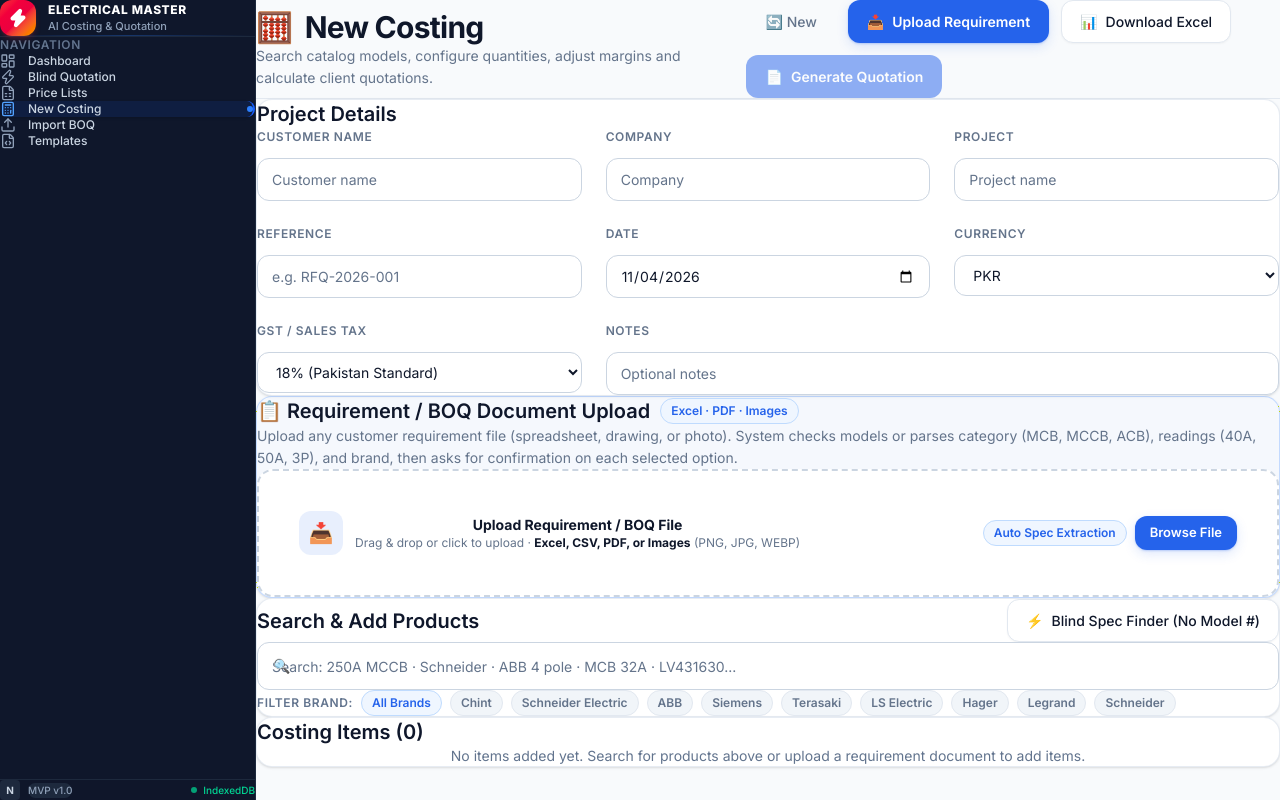
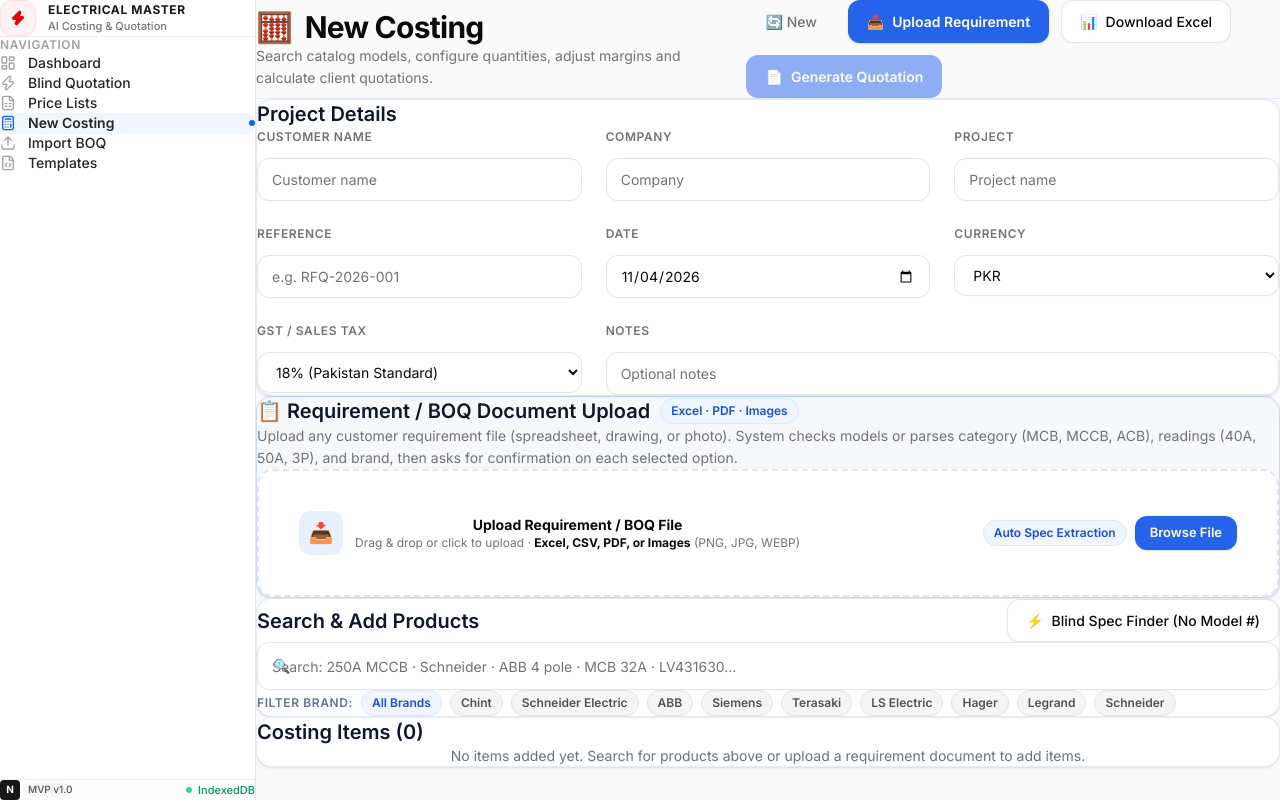
Before and after one commit to Rashed-Ashraf/EMSCosting, a Next.js app: page /costing in a window 1280 px wide. Built offline with nearby package versions, Linux system fonts and the light colour scheme.

Commit message:
feat(ui): complete redesign with clean light primary aesthetic, subtle shadows, and crisp white sidebar

```diff
--- a/app/globals.css
+++ b/app/globals.css
@@ -3,68 +3,58 @@
 @theme {
   --color-background: var(--background);
   --color-foreground: var(--foreground);
-  --color-card: var(--card-bg);
-  --color-card-foreground: var(--foreground);
+  --color-card: var(--card);
+  --color-card-foreground: var(--card-foreground);
   --color-sidebar-bg: var(--sidebar-bg);
   --color-sidebar-border: var(--sidebar-border);
-  --color-card-bg: var(--card-bg);
-  --color-card-border: var(--card-border);
-  --color-primary: var(--accent);
-  --color-primary-foreground: #ffffff;
-  --color-accent: var(--accent);
-  --color-accent-hover: var(--accent-hover);
-  --color-accent-subtle: var(--accent-subtle);
+  --color-card-bg: var(--card);
+  --color-card-border: var(--border);
+  --color-primary: var(--primary);
+  --color-primary-foreground: var(--primary-foreground);
+  --color-accent: var(--primary);
+  --color-accent-hover: #1d4ed8;
+  --color-accent-subtle: #eff6ff;
   --color-success: var(--success);
   --color-warning: var(--warning);
-  --color-danger: var(--danger);
-  --color-muted: var(--muted);
-  --color-muted-bg: var(--muted-bg);
-  --color-input-bg: var(--input-bg);
-  --color-input-border: var(--input-border);
+  --color-danger: #ef4444;
+  --color-muted: var(--muted-foreground);
+  --color-muted-bg: var(--muted);
+  --color-input-bg: var(--background);
+  --color-input-border: var(--border);
   --color-border: var(--border);
-  --color-highlight: var(--highlight);
+  --color-highlight: #eff6ff;
 }
 
 :root {
-  --background: #f8fafc;
-  --foreground: #0f172a;
-  --sidebar-bg: #0f172a;
-  --sidebar-border: #1e293b;
-  --card-bg: #ffffff;
-  --card-border: #e2e8f0;
-  --accent: #2563eb;
-  --accent-hover: #1d4ed8;
-  --accent-subtle: #eff6ff;
-  --success: #16a34a;
-  --warning: #d97706;
-  --danger: #dc2626;
-  --muted: #64748b;
-  --muted-bg: #f1f5f9;
-  --input-bg: #ffffff;
-  --input-border: #cbd5e1;
-  --border: #e2e8f0;
-  --highlight: #eff6ff;
+  --background: #ffffff;
+  --foreground: #0a0a0a;
+  --card: #ffffff;
+  --card-foreground: #0a0a0a;
+  --muted: #f5f5f5;
+  --muted-foreground: #737373;
+  --border: #e5e5e5;
+  --primary: #2563eb;
+  --primary-foreground: #ffffff;
+  --success: #10b981;
+  --warning: #f59e0b;
+  --sidebar-bg: #ffffff;
+  --sidebar-border: #e5e5e5;
 }
 
 .dark {
-  --background: #090d16;
-  --foreground: #f8fafc;
-  --sidebar-bg: #0b1120;
-  --sidebar-border: #1e293b;
-  --card-bg: #0f172a;
-  --card-border: #1e293b;
-  --accent: #3b82f6;
-  --accent-hover: #2563eb;
-  --accent-subtle: rgba(59, 130, 246, 0.15);
-  --success: #22c55e;
+  --background: #0a0a0a;
+  --foreground: #fafafa;
+  --card: #171717;
+  --card-foreground: #fafafa;
+  --muted: #262626;
+  --muted-foreground: #a3a3a3;
+  --border: #262626;
+  --primary: #3b82f6;
+  --primary-foreground: #ffffff;
+  --success: #10b981;
   --warning: #f59e0b;
-  --danger: #ef4444;
-  --muted: #94a3b8;
-  --muted-bg: #1e293b;
-  --input-bg: #0f172a;
-  --input-border: #334155;
-  --border: #1e293b;
-  --highlight: #1e293b;
+  --sidebar-bg: #121212;
+  --sidebar-border: #262626;
 }
 
 * {
@@ -73,12 +63,10 @@
   padding: 0;
 }
 
-html,
 body {
-  height: 100%;
   background-color: var(--background);
   color: var(--foreground);
-  font-family: "Inter", -apple-system, BlinkMacSystemFont, "Segoe UI", Roboto, sans-serif;
+  font-family: 'Inter', system-ui, -apple-system, BlinkMacSystemFont, "Segoe UI", Roboto, sans-serif;
   -webkit-font-smoothing: antialiased;
   -moz-osx-font-smoothing: grayscale;
 }
@@ -88,7 +76,7 @@ a {
   text-decoration: none;
 }
 
-/* Crisp Clean Scrollbars */
+/* Subtle, refined scrollbars */
 ::-webkit-scrollbar {
   width: 6px;
   height: 6px;
@@ -99,15 +87,15 @@ a {
 }
 
 ::-webkit-scrollbar-thumb {
-  background: #cbd5e1;
+  background: #d4d4d4;
   border-radius: 9999px;
 }
 
 ::-webkit-scrollbar-thumb:hover {
-  background: #94a3b8;
+  background: #a3a3a3;
 }
 
-/* Global Typography Hierarchy */
+/* Typography Hierarchy */
 h1, .h1 {
   font-size: 1.875rem; /* 30px */
   line-height: 2.25rem;
@@ -133,28 +121,28 @@ h3, .h3 {
 p, .body-text {
   font-size: 0.875rem; /* 14px */
   line-height: 1.375rem;
-  color: var(--muted);
+  color: var(--muted-foreground);
 }
 
-/* Modern Card Component (Consistent rounded-2xl, p-6, shadow-sm, transition-all) */
+/* Modern Card with Subtle Depth */
 .card {
-  background-color: var(--card-bg);
-  color: var(--foreground);
-  border: 1px solid var(--card-border);
+  background-color: var(--card);
+  color: var(--card-foreground);
+  border: 1px solid var(--border);
   border-radius: 1rem; /* rounded-2xl */
   padding: 1.5rem; /* p-6 */
   box-shadow: 0 1px 3px 0 rgba(0, 0, 0, 0.04), 0 1px 2px -1px rgba(0, 0, 0, 0.02);
   transition: all 0.2s cubic-bezier(0.16, 1, 0.3, 1);
 }
 
-/* Modern Button Hierarchy (Consistent rounded-xl, text-sm, shadow-sm, transition-all duration-200) */
+/* Premium Button Styling */
 .btn-primary {
-  background-color: #2563eb;
-  color: #ffffff;
+  background-color: var(--primary);
+  color: var(--primary-foreground);
   border: 1px solid transparent;
   border-radius: 0.75rem; /* rounded-xl */
   padding: 10px 18px;
-  font-size: 14px; /* text-sm */
+  font-size: 14px;
   font-weight: 600;
   cursor: pointer;
   transition: all 0.2s cubic-bezier(0.16, 1, 0.3, 1);
@@ -163,12 +151,12 @@ p, .body-text {
   justify-content: center;
   gap: 8px;
   white-space: nowrap;
-  box-shadow: 0 1px 2px 0 rgba(37, 99, 235, 0.25), 0 4px 12px 0 rgba(37, 99, 235, 0.15);
+  box-shadow: 0 1px 2px 0 rgba(37, 99, 235, 0.2);
 }
 
 .btn-primary:hover {
   background-color: #1d4ed8;
-  box-shadow: 0 4px 12px 0 rgba(37, 99, 235, 0.35);
+  box-shadow: 0 3px 8px 0 rgba(37, 99, 235, 0.25);
   transform: translateY(-0.5px);
 }
 
@@ -184,12 +172,12 @@ p, .body-text {
 }
 
 .btn-secondary {
-  background-color: var(--card-bg);
+  background-color: #ffffff;
   color: var(--foreground);
-  border: 1px solid var(--card-border);
+  border: 1px solid var(--border);
   border-radius: 0.75rem; /* rounded-xl */
   padding: 10px 18px;
-  font-size: 14px; /* text-sm */
+  font-size: 14px;
   font-weight: 500;
   cursor: pointer;
   transition: all 0.2s cubic-bezier(0.16, 1, 0.3, 1);
@@ -198,22 +186,26 @@ p, .body-text {
   justify-content: center;
   gap: 8px;
   white-space: nowrap;
-  box-shadow: 0 1px 2px 0 rgba(0, 0, 0, 0.04);
+  box-shadow: 0 1px 2px 0 rgba(0, 0, 0, 0.03);
+}
+
+.dark .btn-secondary {
+  background-color: var(--card);
 }
 
 .btn-secondary:hover {
-  background-color: var(--muted-bg);
-  border-color: var(--muted);
+  background-color: var(--muted);
+  border-color: #d4d4d4;
   color: var(--foreground);
 }
 
 .btn-ghost {
   background-color: transparent;
-  color: var(--muted);
+  color: var(--muted-foreground);
   border: 1px solid transparent;
   border-radius: 0.75rem; /* rounded-xl */
   padding: 10px 18px;
-  font-size: 14px; /* text-sm */
+  font-size: 14px;
   font-weight: 500;
   cursor: pointer;
   transition: all 0.2s cubic-bezier(0.16, 1, 0.3, 1);
@@ -225,17 +217,17 @@ p, .body-text {
 }
 
 .btn-ghost:hover {
-  background-color: var(--muted-bg);
+  background-color: var(--muted);
   color: var(--foreground);
 }
 
 .btn-danger {
-  background-color: rgba(239, 68, 68, 0.1);
-  color: #ef4444;
-  border: 1px solid rgba(239, 68, 68, 0.25);
+  background-color: #fef2f2;
+  color: #dc2626;
+  border: 1px solid #fecaca;
   border-radius: 0.75rem; /* rounded-xl */
   padding: 10px 18px;
-  font-size: 14px; /* text-sm */
+  font-size: 14px;
   font-weight: 500;
   cursor: pointer;
   transition: all 0.2s cubic-bezier(0.16, 1, 0.3, 1);
@@ -245,17 +237,23 @@ p, .body-text {
   gap: 8px;
 }
 
+.dark .btn-danger {
+  background-color: rgba(239, 68, 68, 0.15);
+  color: #f87171;
+  border-color: rgba(239, 68, 68, 0.3);
+}
+
 .btn-danger:hover {
-  background-color: rgba(239, 68, 68, 0.2);
+  background-color: #fee2e2;
 }
 
 .btn-success {
-  background-color: rgba(34, 197, 94, 0.1);
-  color: #22c55e;
-  border: 1px solid rgba(34, 197, 94, 0.25);
+  background-color: #ecfdf5;
+  color: #059669;
+  border: 1px solid #a7f3d0;
   border-radius: 0.75rem; /* rounded-xl */
   padding: 10px 18px;
-  font-size: 14px; /* text-sm */
+  font-size: 14px;
   font-weight: 500;
   cursor: pointer;
   transition: all 0.2s cubic-bezier(0.16, 1, 0.3, 1);
@@ -265,8 +263,14 @@ p, .body-text {
   gap: 8px;
 }
 
+.dark .btn-success {
+  background-color: rgba(16, 185, 129, 0.15);
+  color: #34d399;
+  border-color: rgba(16, 185, 129, 0.3);
+}
+
 .btn-success:hover {
-  background-color: rgba(34, 197, 94, 0.2);
+  background-color: #d1fae5;
 }
 
 .btn-sm {
@@ -275,57 +279,59 @@ p, .body-text {
   border-radius: 0.75rem; /* rounded-xl */
 }
 
-/* Modern Inputs & Selects (Consistent rounded-xl, p-2.5, text-sm, transition-all duration-200) */
+/* Modern Form Controls */
 .input {
-  background-color: var(--input-bg);
-  border: 1px solid var(--input-border);
+  background-color: var(--background);
+  border: 1px solid var(--border);
   border-radius: 0.75rem; /* rounded-xl */
   color: var(--foreground);
-  font-size: 14px; /* text-sm */
+  font-size: 14px;
   padding: 10px 14px;
   width: 100%;
   outline: none;
   transition: all 0.2s cubic-bezier(0.16, 1, 0.3, 1);
+  box-shadow: 0 1px 2px 0 rgba(0, 0, 0, 0.02);
 }
 
 .input:focus {
-  border-color: var(--accent);
-  box-shadow: 0 0 0 3px rgba(37, 99, 235, 0.15);
+  border-color: var(--primary);
+  box-shadow: 0 0 0 3px rgba(37, 99, 235, 0.12);
 }
 
 .input::placeholder {
-  color: var(--muted);
+  color: var(--muted-foreground);
 }
 
 .select {
-  background-color: var(--input-bg);
-  border: 1px solid var(--input-border);
+  background-color: var(--background);
+  border: 1px solid var(--border);
   border-radius: 0.75rem; /* rounded-xl */
   color: var(--foreground);
-  font-size: 14px; /* text-sm */
+  font-size: 14px;
   padding: 10px 14px;
   width: 100%;
   outline: none;
   cursor: pointer;
   transition: all 0.2s cubic-bezier(0.16, 1, 0.3, 1);
+  box-shadow: 0 1px 2px 0 rgba(0, 0, 0, 0.02);
 }
 
 .select:focus {
-  border-color: var(--accent);
-  box-shadow: 0 0 0 3px rgba(37, 99, 235, 0.15);
+  border-color: var(--primary);
+  box-shadow: 0 0 0 3px rgba(37, 99, 235, 0.12);
 }
 
 .label {
   font-size: 12px;
   font-weight: 600;
-  color: var(--muted);
+  color: var(--muted-foreground);
   text-transform: uppercase;
   letter-spacing: 0.05em;
   margin-bottom: 6px;
   display: block;
 }
 
-/* Modern Status & Filter Badges (Consistent rounded-full or rounded-xl) */
+/* Clean Badges */
 .badge {
   display: inline-flex;
   align-items: center;
@@ -340,8 +346,8 @@ p, .body-text {
 
 .badge-blue {
   background-color: #eff6ff;
-  color: #2563eb;
-  border: 1px solid #bfdbfe;
+  color: #1d4ed8;
+  border: 1px solid #dbeafe;
 }
 .dark .badge-blue {
   background-color: rgba(37, 99, 235, 0.15);
@@ -350,36 +356,36 @@ p, .body-text {
 }
 
 .badge-green {
-  background-color: #f0fdf4;
-  color: #16a34a;
-  border: 1px solid #bbf7d0;
+  background-color: #ecfdf5;
+  color: #047857;
+  border: 1px solid #a7f3d0;
 }
 .dark .badge-green {
-  background-color: rgba(22, 163, 74, 0.15);
-  color: #4ade80;
-  border-color: rgba(22, 163, 74, 0.3);
+  background-color: rgba(16, 185, 129, 0.15);
+  color: #34d399;
+  border-color: rgba(16, 185, 129, 0.3);
 }
 
 .badge-yellow {
-  background-color: #fefce8;
+  background-color: #fffbeb;
   color: #b45309;
   border: 1px solid #fde68a;
 }
 .dark .badge-yellow {
-  background-color: rgba(217, 119, 6, 0.15);
+  background-color: rgba(245, 158, 11, 0.15);
   color: #fbbf24;
-  border-color: rgba(217, 119, 6, 0.3);
+  border-color: rgba(245, 158, 11, 0.3);
 }
 
 .badge-red {
   background-color: #fef2f2;
-  color: #dc2626;
+  color: #b91c1c;
   border: 1px solid #fecaca;
 }
 .dark .badge-red {
-  background-color: rgba(220, 38, 38, 0.15);
+  background-color: rgba(239, 68, 68, 0.15);
   color: #f87171;
-  border-color: rgba(220, 38, 38, 0.3);
+  border-color: rgba(239, 68, 68, 0.3);
 }
 
 .badge-purple {
@@ -394,18 +400,23 @@ p, .body-text {
 }
 
 .badge-gray {
-  background-color: var(--muted-bg);
-  color: var(--muted);
-  border: 1px solid var(--border);
+  background-color: #f5f5f5;
+  color: #525252;
+  border: 1px solid #e5e5e5;
+}
+.dark .badge-gray {
+  background-color: #262626;
+  color: #a3a3a3;
+  border-color: #333333;
 }
 
-/* Data Tables (Consistent rounded-2xl, p-6, shadow-sm, transition-all duration-200) */
+/* Data Tables */
 .table-container {
   overflow-x: auto;
   border-radius: 1rem; /* rounded-2xl */
   border: 1px solid var(--border);
-  background-color: var(--card-bg);
-  box-shadow: 0 1px 3px 0 rgba(0, 0, 0, 0.04);
+  background-color: var(--card);
+  box-shadow: 0 1px 3px 0 rgba(0, 0, 0, 0.03);
 }
 
 table {
@@ -414,25 +425,37 @@ table {
 }
 
 thead th {
-  background-color: var(--muted-bg);
+  background-color: #fafafa;
   padding: 14px 18px;
   font-size: 12px;
-  font-weight: 700;
+  font-weight: 600;
   text-transform: uppercase;
   letter-spacing: 0.05em;
-  color: var(--muted);
+  color: var(--muted-foreground);
   text-align: left;
   white-space: nowrap;
   border-bottom: 1px solid var(--border);
 }
 
+.dark thead th {
+  background-color: #171717;
+}
+
 tbody tr {
-  border-bottom: 1px solid var(--border);
+  border-bottom: 1px solid #f0f0f0;
   transition: background-color 0.2s ease;
 }
 
+.dark tbody tr {
+  border-bottom-color: #262626;
+}
+
 tbody tr:hover {
-  background-color: rgba(37, 99, 235, 0.03);
+  background-color: #fafafa;
+}
+
+.dark tbody tr:hover {
+  background-color: #1f1f1f;
 }
 
 tbody td {
@@ -444,26 +467,26 @@ tbody td {
 
 /* Metrics and Statistics Cards */
 .stat-card {
-  background-color: var(--card-bg);
-  border: 1px solid var(--card-border);
+  background-color: var(--card);
+  border: 1px solid var(--border);
   border-radius: 1rem; /* rounded-2xl */
   padding: 1.5rem; /* p-6 */
   display: flex;
   flex-direction: column;
   gap: 8px;
-  box-shadow: 0 1px 3px 0 rgba(0, 0, 0, 0.04);
+  box-shadow: 0 1px 3px 0 rgba(0, 0, 0, 0.03);
   transition: all 0.2s cubic-bezier(0.16, 1, 0.3, 1);
 }
 
 .stat-card:hover {
-  box-shadow: 0 10px 15px -3px rgba(0, 0, 0, 0.07), 0 4px 6px -4px rgba(0, 0, 0, 0.05);
+  box-shadow: 0 8px 16px -4px rgba(0, 0, 0, 0.06);
   transform: translateY(-1px);
 }
 
 .stat-value {
-  font-size: 2rem; /* 32px */
+  font-size: 2rem;
   font-weight: 800;
-  color: var(--accent);
+  color: var(--foreground);
   line-height: 1.1;
   letter-spacing: -0.025em;
 }
@@ -474,7 +497,7 @@ tbody td {
   color: var(--foreground);
 }
 
-/* Layout Utilities (Consistent mb-8, gap-6) */
+/* Layout Utilities */
 .page-header {
   display: flex;
   align-items: center;
@@ -540,18 +563,18 @@ tbody td {
 
 /* Upload Drop Zone */
 .drop-zone {
-  border: 2px dashed var(--input-border);
+  border: 2px dashed var(--border);
   border-radius: 1rem; /* rounded-2xl */
   padding: 2.5rem;
   text-align: center;
   cursor: pointer;
-  background-color: var(--card-bg);
+  background-color: var(--card);
   transition: all 0.2s cubic-bezier(0.16, 1, 0.3, 1);
 }
 
 .drop-zone:hover,
 .drop-zone.active {
-  border-color: var(--accent);
+  border-color: var(--primary);
   background-color: var(--accent-subtle);
 }
 
@@ -560,7 +583,7 @@ tbody td {
   width: 22px;
   height: 22px;
   border: 2.5px solid var(--border);
-  border-top-color: var(--accent);
+  border-top-color: var(--primary);
   border-radius: 50%;
   animation: spin 0.8s linear infinite;
 }
@@ -573,7 +596,7 @@ tbody td {
 
 .skeleton {
   animation: pulse 2s cubic-bezier(0.4, 0, 0.6, 1) infinite;
-  background-color: var(--muted-bg);
+  background-color: var(--muted);
   border-radius: 0.75rem; /* rounded-xl */
 }
 
@@ -590,14 +613,14 @@ tbody td {
   position: fixed;
   bottom: 24px;
   right: 24px;
-  background-color: var(--card-bg);
-  border: 1px solid var(--card-border);
+  background-color: var(--card);
+  border: 1px solid var(--border);
   border-radius: 0.75rem; /* rounded-xl */
   padding: 14px 22px;
   z-index: 9999;
   animation: slideUp 0.25s ease-out;
   max-width: 420px;
-  box-shadow: 0 10px 25px -5px rgba(0, 0, 0, 0.1), 0 8px 10px -6px rgba(0, 0, 0, 0.05);
+  box-shadow: 0 10px 25px -5px rgba(0, 0, 0, 0.08), 0 8px 10px -6px rgba(0, 0, 0, 0.03);
   font-size: 14px;
   font-weight: 500;
   color: var(--foreground);
--- a/app/layout.tsx
+++ b/app/layout.tsx
@@ -33,7 +33,7 @@ function AppShell({ children }: { children: React.ReactNode }) {
   return (
     <div className="flex h-screen overflow-hidden bg-background">
       <Sidebar />
-      <main className="flex-1 overflow-auto flex flex-col bg-background min-w-0">
+      <main className="flex-1 overflow-auto flex flex-col bg-[#fafafa] dark:bg-background min-w-0">
         {children}
       </main>
     </div>
--- a/components/layout/Sidebar.tsx
+++ b/components/layout/Sidebar.tsx
@@ -30,19 +30,18 @@ export function Sidebar() {
     const pathname = usePathname();
 
     return (
-        <aside className="w-64 min-w-[256px] bg-slate-900 border-r border-slate-800 flex flex-col h-screen select-none shrink-0 text-slate-300">
-            {/* Logo Area with subtle gradient border effect */}
-            <div className="px-5 py-5 border-b border-slate-800 relative">
-                <div className="absolute inset-x-0 bottom-0 h-px bg-gradient-to-r from-transparent via-blue-500/30 to-transparent" />
+        <aside className="w-64 min-w-[256px] bg-white dark:bg-[#121212] border-r border-[#e5e5e5] dark:border-[#262626] flex flex-col h-screen select-none shrink-0 text-neutral-800 dark:text-neutral-200">
+            {/* Logo Area */}
+            <div className="px-5 py-5 border-b border-[#f0f0f0] dark:border-[#262626]">
                 <div className="flex items-center gap-3">
-                    <div className="flex h-9 w-9 items-center justify-center rounded-xl bg-gradient-to-br from-red-500 via-rose-600 to-amber-500 text-white shadow-md shadow-red-500/20">
-                        <Zap className="h-5 w-5 fill-current" />
+                    <div className="flex h-9 w-9 items-center justify-center rounded-xl bg-red-50 dark:bg-red-950/40 text-red-600 dark:text-red-400 border border-red-100 dark:border-red-900/40 shadow-xs">
+                        <Zap className="h-4 w-4 fill-current" />
                     </div>
                     <div className="min-w-0">
-                        <div className="text-xs font-extrabold tracking-wider text-white uppercase truncate">
+                        <div className="text-xs font-bold tracking-wider text-neutral-900 dark:text-white uppercase truncate">
                             ELECTRICAL MASTER
                         </div>
-                        <div className="text-[11px] text-slate-400 font-medium">
+                        <div className="text-[11px] text-neutral-500 dark:text-neutral-400 font-medium">
                             AI Costing & Quotation
                         </div>
                     </div>
@@ -51,7 +50,7 @@ export function Sidebar() {
 
             {/* Navigation Section */}
             <nav className="flex-1 px-3 py-4 space-y-1 overflow-y-auto">
-                <div className="text-xs font-semibold uppercase tracking-wider text-slate-500 px-3 py-2">
+                <div className="text-xs font-semibold uppercase tracking-wider text-neutral-400 dark:text-neutral-500 px-3 py-2">
                     Navigation
                 </div>
                 {NAV_ITEMS.map((item) => {
@@ -62,22 +61,22 @@ export function Sidebar() {
                         <Link
                             key={item.href}
                             href={item.href}
-                            className={`group flex items-center justify-between px-3 py-2.5 text-xs font-medium rounded-xl transition-all duration-200 ${
+                            className={`group flex items-center justify-between px-3.5 py-2.5 text-sm font-medium rounded-xl transition-all duration-200 ${
                                 isActive
-                                    ? "bg-blue-600/10 text-blue-400 border-r-2 border-blue-600 shadow-sm"
-                                    : "text-slate-400 hover:text-slate-100 hover:bg-slate-800/60"
+                                    ? "bg-blue-50 dark:bg-blue-950/50 text-blue-600 dark:text-blue-400 font-semibold shadow-xs"
+                                    : "text-neutral-600 dark:text-neutral-400 hover:text-neutral-900 dark:hover:text-white hover:bg-neutral-50 dark:hover:bg-neutral-800/60"
                             }`}
                         >
                             <div className="flex items-center gap-3">
                                 <Icon
                                     className={`h-4 w-4 shrink-0 transition-colors ${
-                                        isActive ? "text-blue-400" : "text-slate-400 group-hover:text-slate-200"
+                                        isActive ? "text-blue-600 dark:text-blue-400" : "text-neutral-400 group-hover:text-neutral-700 dark:group-hover:text-neutral-200"
                                     }`}
                                 />
                                 <span>{item.label}</span>
                             </div>
                             {isActive && (
-                                <span className="h-1.5 w-1.5 rounded-full bg-blue-500 shrink-0" />
+                                <span className="h-1.5 w-1.5 rounded-full bg-blue-600 dark:bg-blue-400 shrink-0" />
                             )}
                         </Link>
                     );
@@ -85,18 +84,18 @@ export function Sidebar() {
             </nav>
 
             {/* Bottom Footer with Version & IndexedDB Status Badge */}
-            <div className="p-4 border-t border-slate-800 bg-slate-900/60">
-                <div className="flex items-center justify-between text-[11px]">
+            <div className="p-4 border-t border-[#f0f0f0] dark:border-[#262626] bg-[#fafafa]/50 dark:bg-[#121212]/50">
+                <div className="flex items-center justify-between text-xs">
                     <div className="flex items-center gap-2">
-                        <span className="flex h-5 w-5 items-center justify-center rounded bg-slate-800 text-[10px] font-bold text-slate-300">
+                        <span className="flex h-5 w-5 items-center justify-center rounded bg-neutral-900 text-[10px] font-bold text-white">
                             N
                         </span>
-                        <span className="bg-slate-800 text-slate-400 text-[10px] px-2 py-1 rounded-full font-medium">
+                        <span className="bg-neutral-100 dark:bg-neutral-800 text-neutral-600 dark:text-neutral-400 text-[10px] px-2 py-0.5 rounded-full font-medium">
                             MVP v1.0
                         </span>
                     </div>
-                    <div className="flex items-center gap-1.5 text-[10px] text-emerald-400 font-medium">
-                        <span className="h-1.5 w-1.5 rounded-full bg-emerald-400 animate-pulse" />
+                    <div className="flex items-center gap-1.5 text-[11px] text-emerald-600 dark:text-emerald-400 font-medium">
+                        <span className="h-1.5 w-1.5 rounded-full bg-emerald-500 animate-pulse" />
                         <span>IndexedDB</span>
                     </div>
                 </div>
```
Also changed, not shown: app/dashboard/page.tsx (+71 -71 lines).
